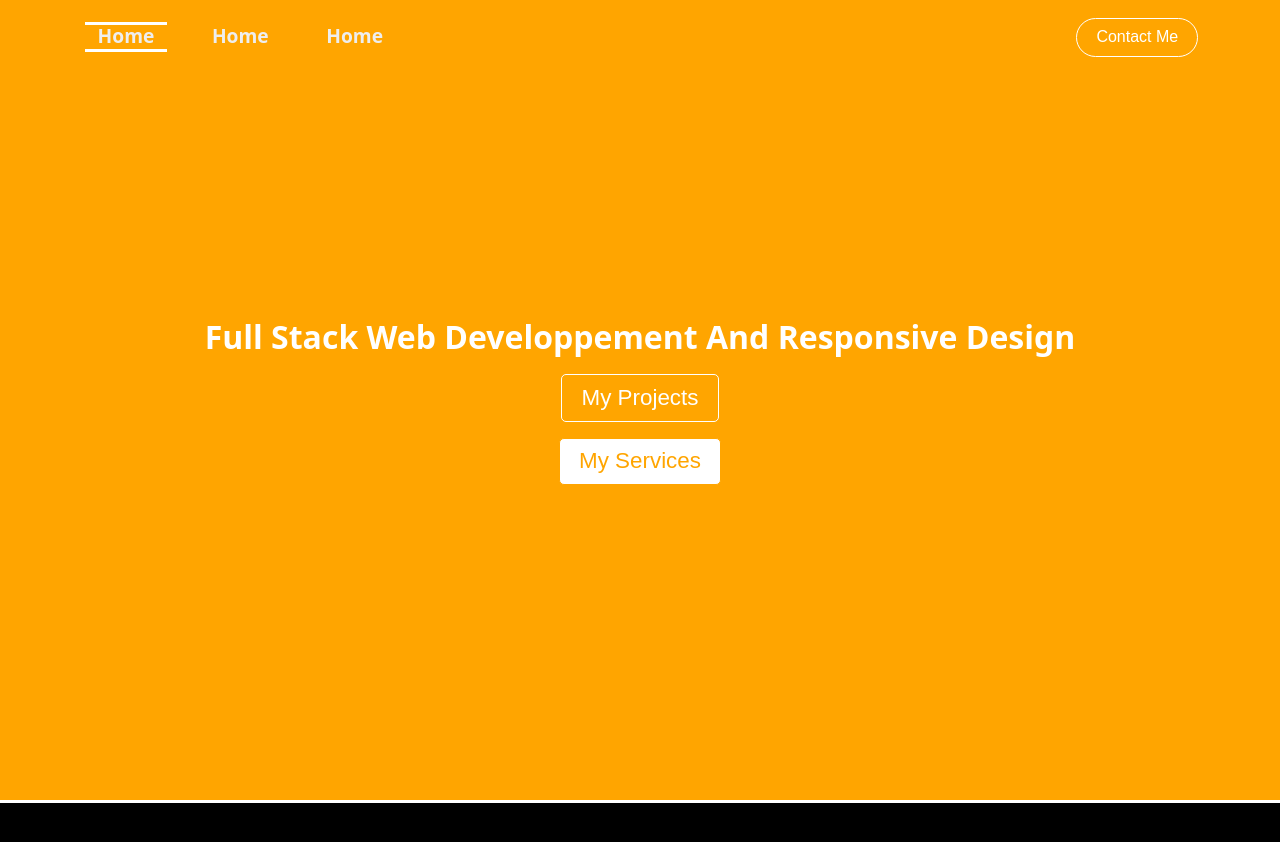
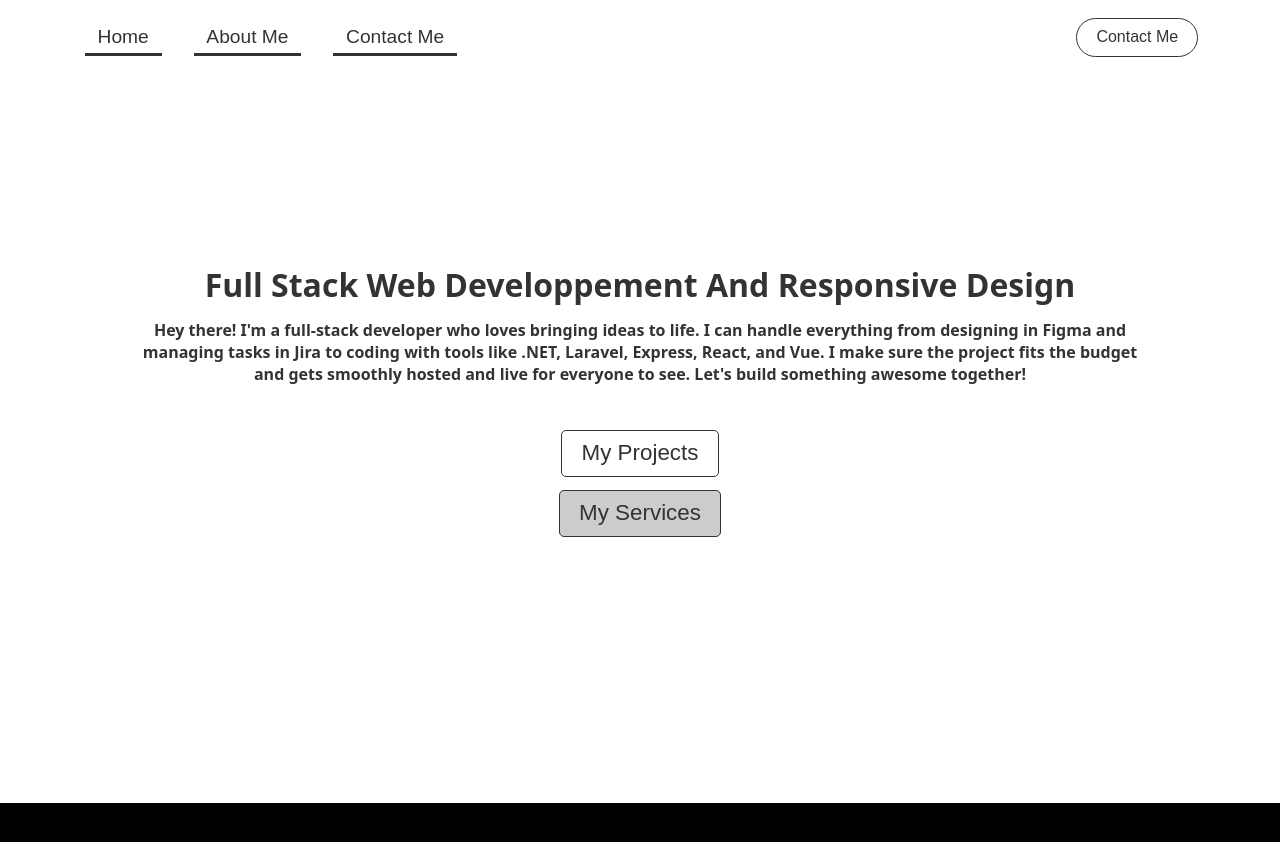
Before and after one commit to AbdelkrimElAyachi/portfolio, a React (Vite) app: page / in a window 1280 px wide. Shown: the top 842 px of the page. Built offline with nearby package versions, Linux system fonts and the light colour scheme.

Commit message:
making ui of desktop better & fixing theme duplicatng colors

```diff
--- a/src/components/Header.jsx
+++ b/src/components/Header.jsx
@@ -1,4 +1,4 @@
-import styled, { ThemeProvider } from 'styled-components';
+import styled from 'styled-components';
 import { useState, useEffect } from 'react';
 import { Link } from 'react-router-dom';
 
@@ -6,24 +6,25 @@ const Background = styled.div`
   background: ${({ theme }) => theme.colors.primary};
   height: 100vh;
   width: 100%;
-  color: ${({ theme }) => theme.colors.text};
+  color: ${({ theme }) => theme.colors.third};
   position: fixed;
   top: 0;
   left: 0;
   z-index: 0;
   display: flex;
   flex-direction: column;
-  gap: 1rem;
+  gap: 0.8rem;
   justify-content: center;
   align-items: center;
   text-align: center;
   &.active {
     z-index: 1;
     background: ${({ theme }) => theme.colors.background};
-    padding-top: 5rem;
+    padding-top: 4rem;
     justify-content: start;
     font-size: 1.2rem;
     text-align: left;
+    backdrop-filter: blur(20px);
   }
 `;
 
@@ -38,7 +39,7 @@ const MobileNav = styled.header`
   z-index: 2;
 `;
 
-const NavNormal = styled.header`
+const DesktopNav = styled.header`
   position: fixed;
   margin-top: 0.6rem;
   padding: 0.4rem 1.2rem;
@@ -53,21 +54,30 @@ const NavNormal = styled.header`
 const ButtonOutlined = styled.button`
   font-size: 1.4rem;
   padding: 0.6rem 1.2rem;
-  border: solid ${({ theme }) => theme.colors.text} 1px;
-  color: ${({ theme }) => theme.colors.text};
+  border: solid ${({ theme }) => theme.colors.third} 1px;
+  color: ${({ theme }) => theme.colors.third};
   background: none;
   border-radius: 5px;
   z-index: 1;
+  &:hover{
+    border: solid ${({ theme }) => theme.colors.hoverBackground} 1px;
+    color : ${({ theme }) => theme.colors.hoverBackground};
+    cursor:pointer;
+  }
 `;
 
 const ButtonContained = styled.button`
   font-size: 1.4rem;
   padding: 0.6rem 1.2rem;
-  color: ${({ theme }) => theme.colors.buttonText};
+  color: ${({ theme }) => theme.colors.third};
   background: ${({ theme }) => theme.colors.secondary};
   border-radius: 5px;
-  border: solid ${({ theme }) => theme.colors.border} 1px;
+  border: solid ${({ theme }) => theme.colors.third} 1px;
   z-index: 1;
+  &:hover{
+    background: ${({ theme }) => theme.colors.hoverBackground};
+    color:white;
+  }
 `;
 
 const Container = styled.div`
@@ -79,7 +89,7 @@ const Container = styled.div`
 const Line = styled.div`
   height: 3px;
   width: 25px;
-  background: ${({ theme }) => theme.colors.text};
+  background: ${({ theme }) => theme.colors.third};
   transition: transform 0.3s; /* Add transition for smooth rotation */
 `;
 
@@ -101,17 +111,36 @@ const CenterLine = styled(Line)`
   }
 `;
 
+// Define styled components
+const StyledList = styled.ul`
+  display: flex;
+  flex-direction: column;
+  gap: 2rem;
+  align-items: center;
+`;
+
+const StyledListItem = styled.li`
+  border-bottom: 1px solid white;
+  padding-left: 1.3rem;
+  transition: 0.3s;
+  &:hover{
+    border-color:${({ theme }) => theme.colors.hoverBackground};
+    margin-left:2rem;
+  }
+`;
+
+
 const Item = styled.div`
   position: relative;
-  height: 30px;
-  & > a {
-    margin: 0.6rem 0.8rem;
+  color: ${({ theme }) => theme.colors.third};
+  & > button {
+    margin: 0.5rem 0.8rem;
   }
   & > div {
     position: absolute;
     height: 3px;
     width: 100%;
-    background: ${({ theme }) => theme.colors.text};
+    background: ${({ theme }) => theme.colors.third};
     transition: 0.5s;
   }
   & > div.left {
@@ -119,8 +148,11 @@ const Item = styled.div`
     bottom: 0;
   }
   & > div.right {
-    top: 0;
+    bottom: 0;
     right: 0;
+  }
+  &:hover {
+    color: ${({ theme }) => theme.colors.hoverBackground};
   }
   &:hover div {
     background: ${({ theme }) => theme.colors.hoverBackground};
@@ -162,6 +194,7 @@ export default function Header() {
   return (
     <>
       <div style={{ padding: '0.1rem', width: '100%' }}>
+        {/* if it is mobile display the mobile header else display the desktop header */}
         {mobile ? (
           <MobileNav>
             <Container onClick={() => clickMenuResponsive()}>
@@ -174,7 +207,7 @@ export default function Header() {
             </ButtonOutlined>
           </MobileNav>
         ) : (
-          <NavNormal>
+          <DesktopNav>
             <div
               style={{
                 display: 'flex',
@@ -186,61 +219,41 @@ export default function Header() {
             >
               <Item>
                 <div className="left"></div>
-                <Link to="#">Home</Link>
+                <button><Link to="#">Home</Link></button>
                 <div className="right"></div>
               </Item>
               <Item>
-                <Link to="#">Home</Link>
+                <div className="left"></div>
+                <button><Link to="#">About Me</Link></button>
+                <div className="right"></div>
               </Item>
               <Item>
-                <Link to="#">Home</Link>
+                <div className="left"></div>
+                <button><Link to="#">Contact Me</Link></button>
+                <div className="right"></div>
               </Item>
             </div>
             <ButtonOutlined style={{ borderRadius: '50px', fontSize: '1rem' }}>
               <Link to="#">Contact Me</Link>
             </ButtonOutlined>
-          </NavNormal>
+          </DesktopNav>
         )}
       </div>
+      {/* if isActive and mobile display the mobile menu */}
       {isActive && mobile ? (
         <Background className="active">
-          <ul
-            style={{
-              display: 'flex',
-              flexDirection: 'column',
-              gap: '2rem',
-              alignItems: 'center',
-            }}
-          >
-            <li
-              style={{
-                borderBottom: '1px solid white',
-                paddingLeft: '1.3rem',
-              }}
-            >
-              Home
-            </li>
-            <li
-              style={{
-                borderBottom: '1px solid white',
-                paddingLeft: '1.3rem',
-              }}
-            >
-              Contact me
-            </li>
-            <li
-              style={{
-                borderBottom: '1px solid white',
-                paddingLeft: '1.3rem',
-              }}
-            >
-              Services
-            </li>
-          </ul>
+          <StyledList>
+            <StyledListItem>Home</StyledListItem>
+            <StyledListItem>Contact me</StyledListItem>
+            <StyledListItem>Services</StyledListItem>
+          </StyledList>
         </Background>
       ) : null}
       <Background>
         <h1>Full Stack Web Developpement And Responsive Design</h1>
+        <p style={{ fontWeight: 'bold', width: '80%', marginBottom: '2rem' }}>
+          Hey there! I'm a full-stack developer who loves bringing ideas to life. I can handle everything from designing in Figma and managing tasks in Jira to coding with tools like .NET, Laravel, Express, React, and Vue. I make sure the project fits the budget and gets smoothly hosted and live for everyone to see. Let's build something awesome together!
+        </p>
         <ButtonOutlined>
           <Link to="#">My Projects</Link>
         </ButtonOutlined>
--- a/src/index.css
+++ b/src/index.css
@@ -20,3 +20,9 @@ li{
     width: 90%;
     padding: 1.2rem 0.6rem;
 }
+button{
+    background:none;
+    border:none;
+    color:inherit;
+    font-size:inherit;
+}
--- a/src/theme.js
+++ b/src/theme.js
@@ -1,13 +1,11 @@
 // theme.js
 export const theme = {
   colors: {
-    primary: 'orange',
-    secondary: 'white',
-    background: 'rgba(0,0,0,0.5)',
-    hoverBackground: '#FF5800',
-    text: 'white',
-    buttonText: 'orange',
-    border: 'orange',
+    primary: 'white',
+    secondary: '#ccc',
+    background: 'rgba(0,20,20,0.4)',
+    hoverBackground: '#00CCCC',
+    third: '#333',
     mobileNavBg: 'orange',
   },
 };
```
Also changed, not shown: src/main.jsx (+7 -7 lines).
